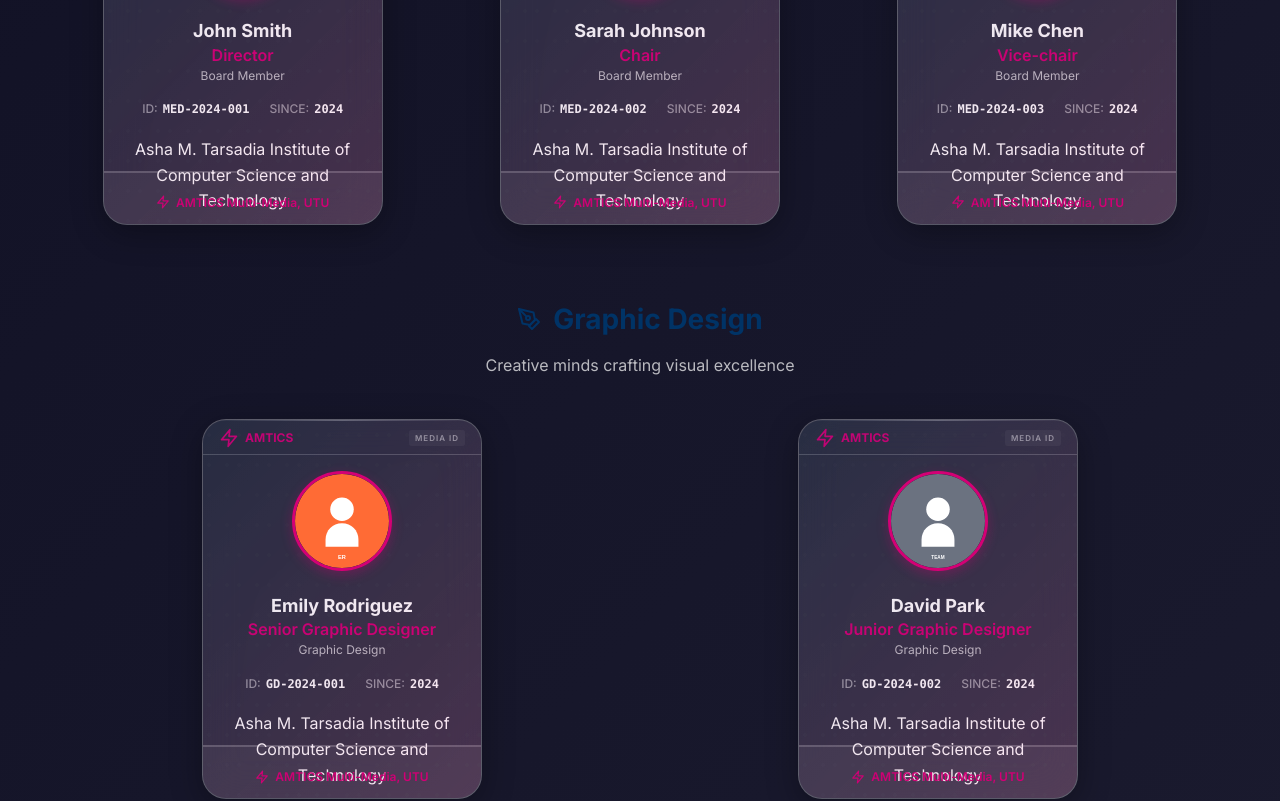
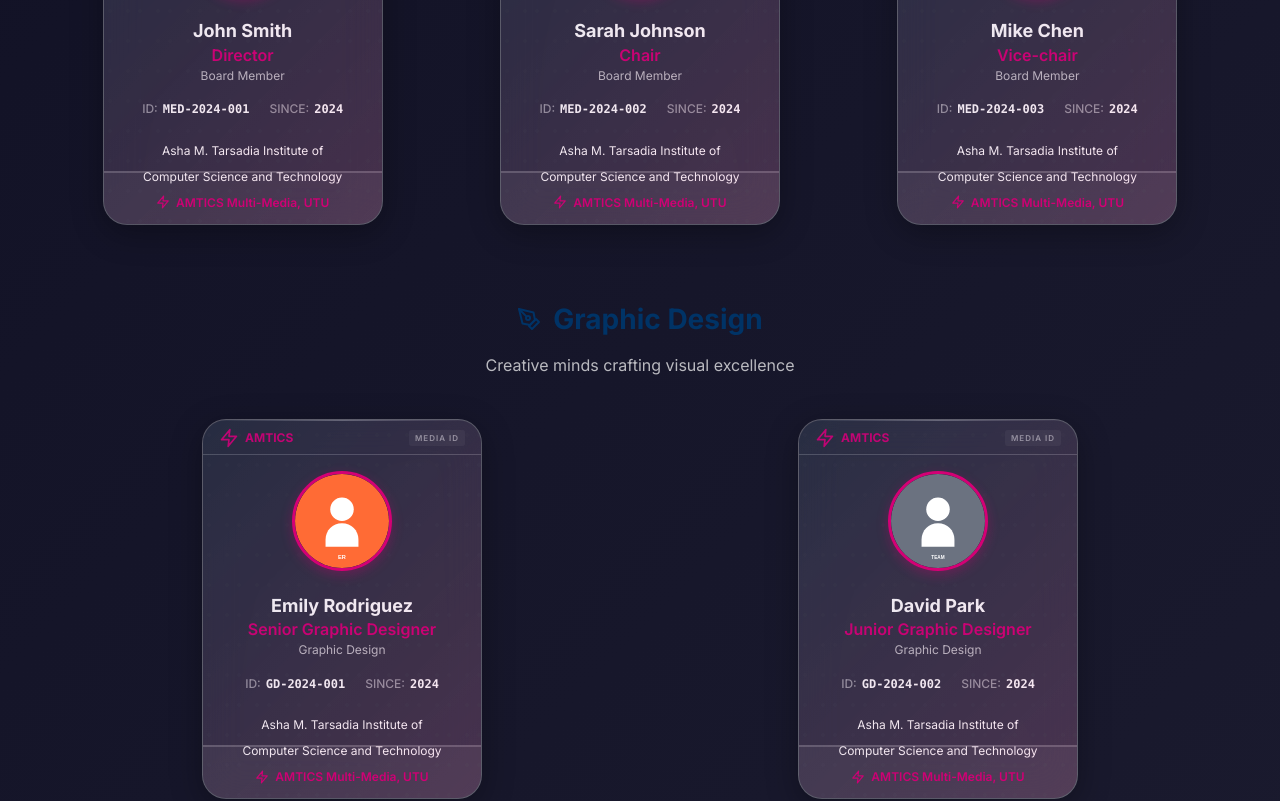
Before and after one commit to Ronak-Sheladiya/amtics-ai, a React (Vite) app: page /team in a window 1280 px wide. Shown: the part 1100-1901 px from the top of the page. Built offline with nearby package versions, Linux system fonts and the light colour scheme.

Commit message:
Manual code updates made to file: src/App.css

```diff
--- a/src/App.css
+++ b/src/App.css
@@ -3308,3 +3308,7 @@ select.form-control option {
   line-height: 1;
   padding-left: 5px;
 }
+
+.full-amtics{
+  font-size: 12px;
+}
```
